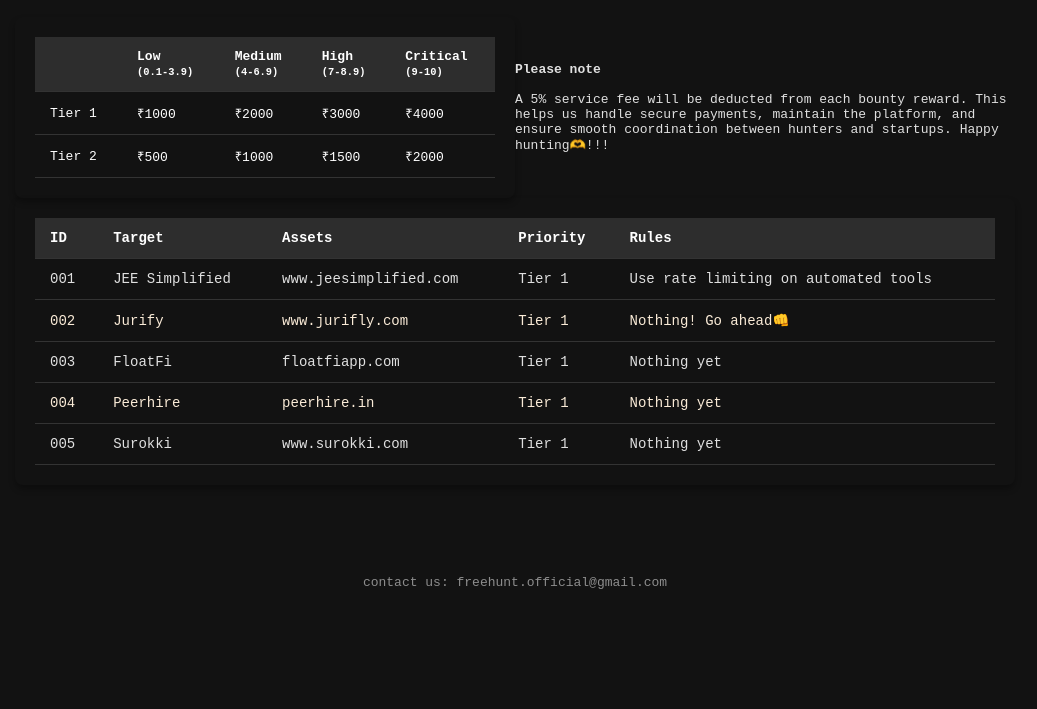
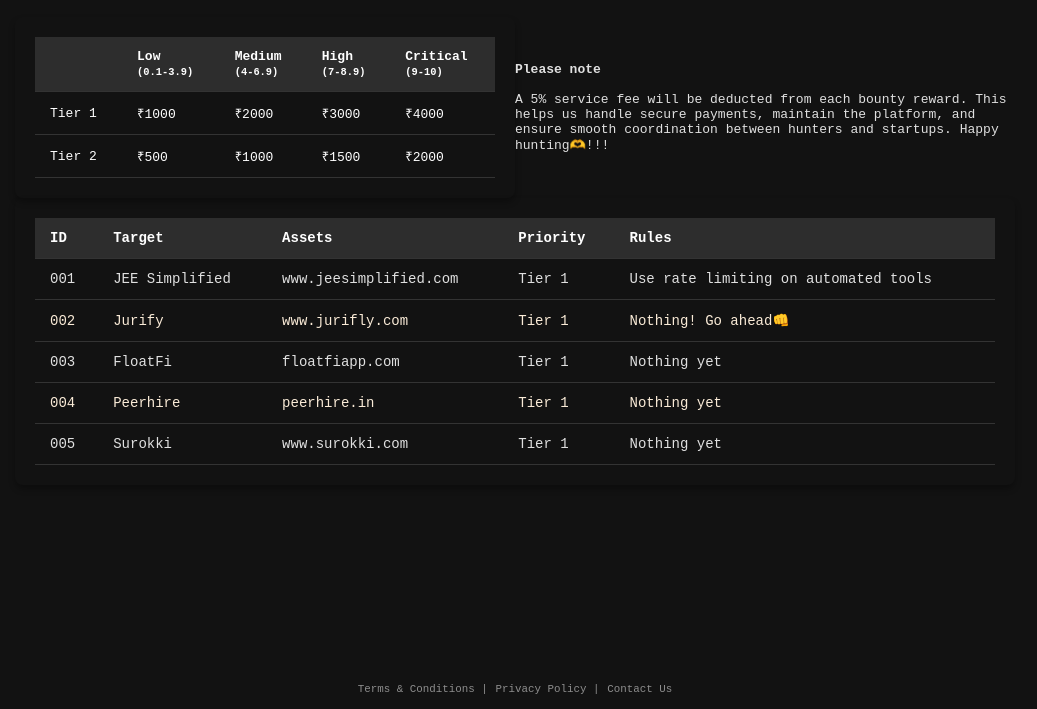
Before and after one commit to freehuntxyz/huntxyz.in, a plain HTML site: page index.html in a window 1280 px wide. Shown: the part 91-800 px from the top of the page, without its empty margins (125-1162 px from the left). Drawn offline with Linux system fonts and the light colour scheme.

Commit message:
some changes

```diff
--- a/index.html
+++ b/index.html
@@ -194,11 +194,11 @@
         </div>
         <br>
         <br>
-        <br>
-        <br>
-        <br>
-        <br>
-        <p style="color: #8d8d8d; text-align: center;">contact us: freehunt.official@gmail.com</p>
+        <div style="bottom: 1%; left: 0; width: 100%; text-align: center; position: fixed; background:#121212; padding:5px 0;">
+            <a href="#" style="text-decoration: none; color: #8d8d8d; font-size: smaller;">Terms & Conditions |</a>
+            <a href="#" style="text-decoration: none; color: #8d8d8d; font-size: smaller;">Privacy Policy |</a>
+            <a href="#" style="text-decoration: none; color: #8d8d8d; font-size: smaller;">Contact Us</a>
+        </div>
     </div>
 </body>
 </html>
```
